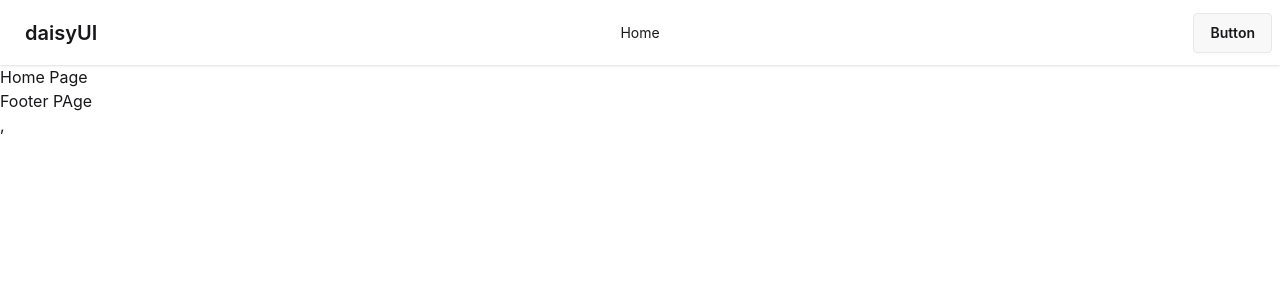
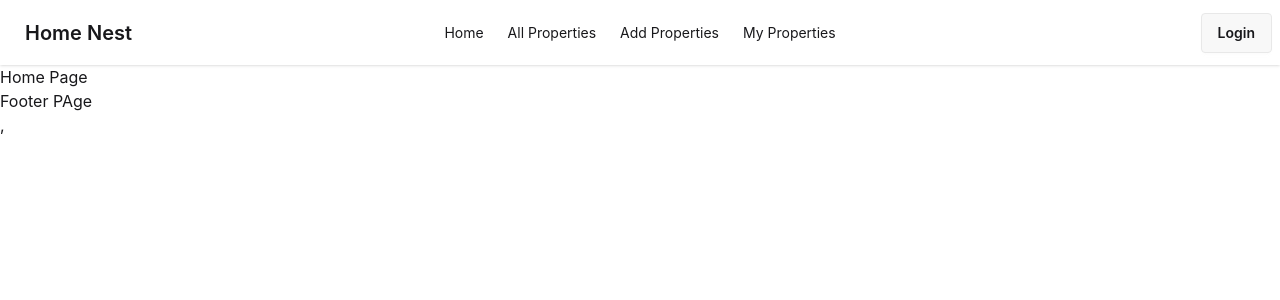
Before and after one commit to provash10/home-nest, a React (Vite) app: page / in a window 1280 px wide. Shown: the top 300 px of the page. Built offline with nearby package versions, Linux system fonts and the light colour scheme.

Commit message:
Navbar design with Menu

```diff
--- a/src/Components/Header/Navbar.jsx
+++ b/src/Components/Header/Navbar.jsx
@@ -3,13 +3,14 @@ import { NavLink } from 'react-router';
 
 const Navbar = () => {
 
-    const links =[
-        <li><NavLink to='/'> Home </NavLink></li>
-        // <li><NavLink to='/all-properties'> All Properties </NavLink></li>
-        // <li><NavLink to='/add-properties'> Add Properties </NavLink></li>
-        // <li><NavLink to='/my-properties'> My Properties </NavLink></li>
-        // <li><NavLink to='/update-property'> Update Property </NavLink></li>
-    ]
+    const links = (
+    <>
+    <li><NavLink to='/'>Home</NavLink></li>
+    <li><NavLink to='/all-properties'>All Properties</NavLink></li>
+    <li><NavLink to='/add-properties'>Add Properties</NavLink></li>
+    <li><NavLink to='/my-properties'>My Properties</NavLink></li>
+    </>
+  )
 
     return (
         <div className="navbar bg-base-100 shadow-sm">
@@ -24,7 +25,7 @@ const Navbar = () => {
         {links}
       </ul>
     </div>
-    <a className="btn btn-ghost text-xl">daisyUI</a>
+    <a className="btn btn-ghost text-xl">Home Nest</a>
   </div>
   <div className="navbar-center hidden lg:flex">
     <ul className="menu menu-horizontal px-1">
@@ -32,7 +33,7 @@ const Navbar = () => {
     </ul>
   </div>
   <div className="navbar-end">
-    <a className="btn">Button</a>
+    <a className="btn">Login</a>
   </div>
 </div>
     );
--- /dev/null
+++ b/src/Pages/AddProperties/AddProperties.jsx
@@ -0,0 +1,11 @@
+import React from 'react';
+
+const AddProperties = () => {
+    return (
+        <div>
+            <h3>Add Properties</h3>
+        </div>
+    );
+};
+
+export default AddProperties;
--- /dev/null
+++ b/src/Pages/MyProperties/MyProperties.jsx
@@ -0,0 +1,11 @@
+import React from 'react';
+
+const MyProperties = () => {
+    return (
+        <div>
+            <h3>My Properties</h3>
+        </div>
+    );
+};
+
+export default MyProperties;
```
Also changed, not shown: src/Routes/Router.jsx (+21 -2 lines).
